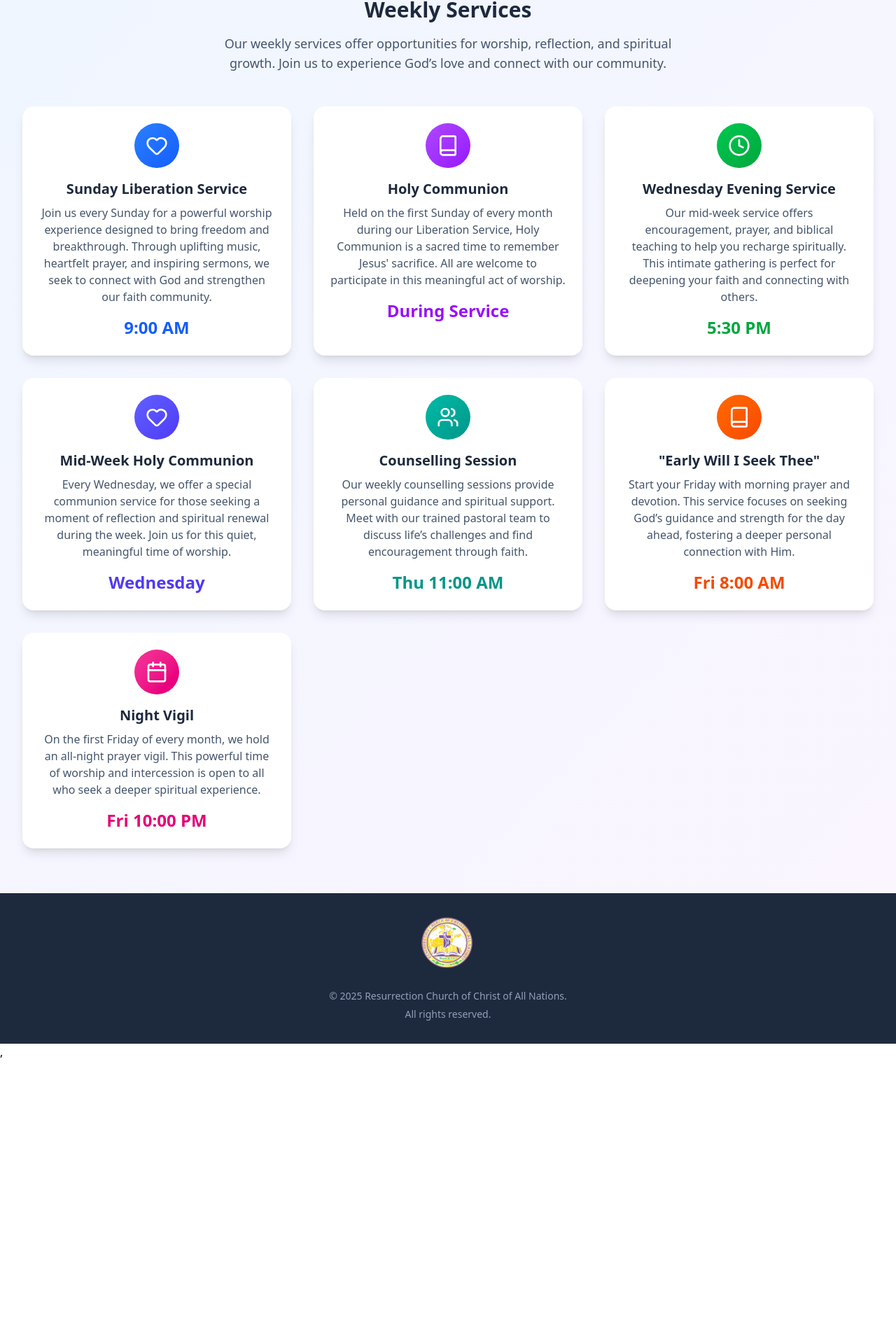
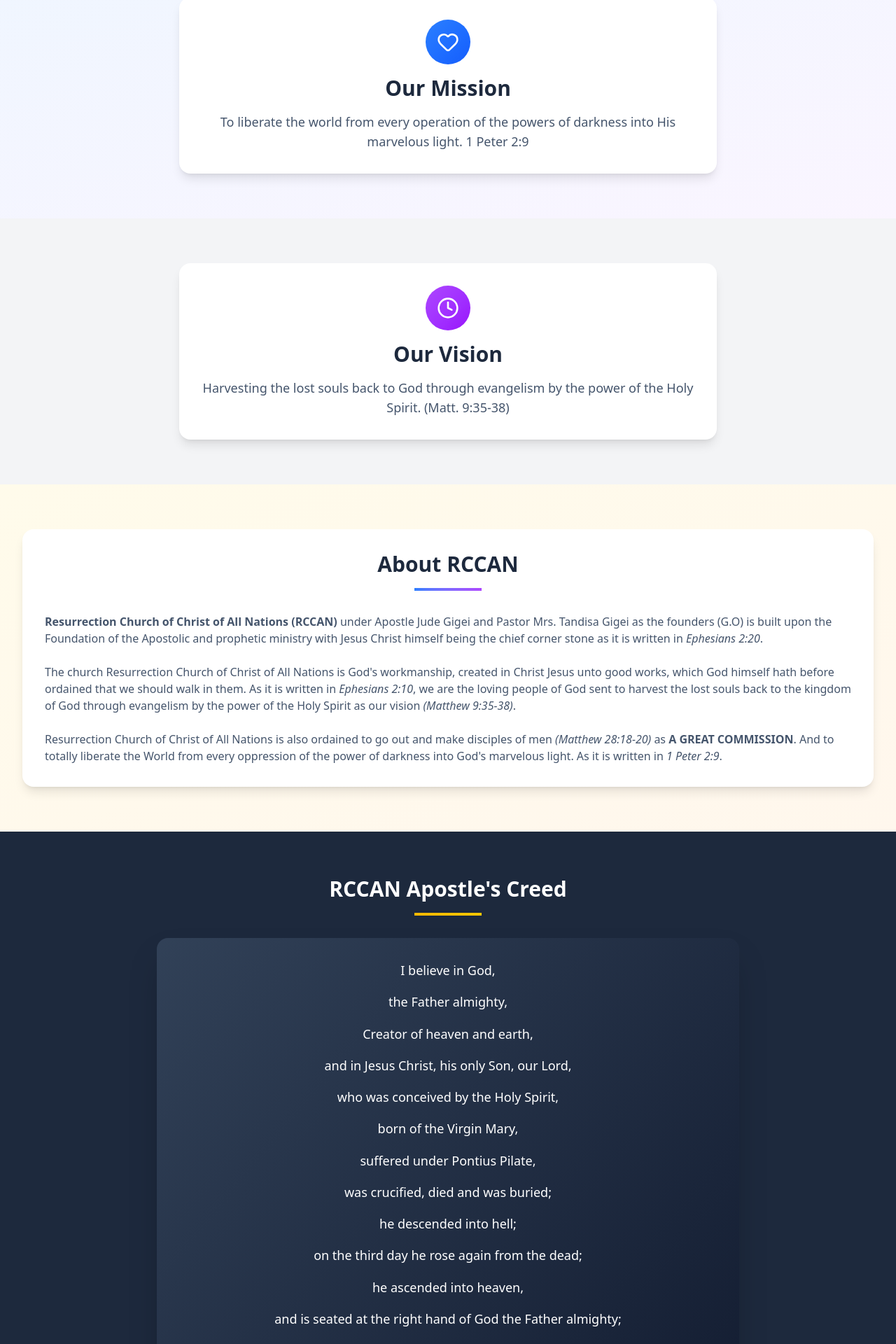
Before and after one commit to FavourShah/RCCAN-SITE, a React (Vite) app: page /about in a window 1280 px wide. Shown: the part 628-2548 px from the top of the page at 70% size. Before the commit the page ends 2143 px from the top, so only its background shows below. Built offline with nearby package versions, Linux system fonts and the light colour scheme.

Commit message:
another fix with the hero section

```diff
--- a/src/pages/About.jsx
+++ b/src/pages/About.jsx
@@ -1,82 +1,23 @@
 import React, { useState, useEffect } from 'react';
-import { Link } from 'react-router-dom';
-import { Heart, Book, Clock, Users, Calendar, ChevronDown, ArrowUp } from 'lucide-react';
+import { Heart, Clock, Users, ArrowUp, ChevronDown, X, ZoomIn } from 'lucide-react';
 
-const Services = () => {
+const About = () => {
   const [currentSlide, setCurrentSlide] = useState(0);
   const [showBackToTop, setShowBackToTop] = useState(false);
+  const [modalImage, setModalImage] = useState(null);
 
   const heroSlides = [
-    {
-      title: "Worship With Us",
-      subtitle: "Join our vibrant services to experience God’s love and community.",
-      image: "/images/service2.jpg"
-    },
 
     {
-      title: "Gather in Faith",
-      subtitle: "Discover our weekly events designed to uplift and inspire.",
-      image: "/images/service2.jpg"
-    }
-  ];
-
-  const services = [
-    {
-      title: "Sunday Liberation Service",
-      description: "Join us every Sunday for a powerful worship experience designed to bring freedom and breakthrough. Through uplifting music, heartfelt prayer, and inspiring sermons, we seek to connect with God and strengthen our faith community.",
-      time: "9:00 AM",
-      icon: <Heart className="w-8 h-8 text-white" />,
-      color: "from-blue-500 to-blue-600",
-      textColor: "text-blue-600",
+      title: "Our Mission in Faith",
+      subtitle: "Liberating the world into His marvelous light",
+      image: "/images/about1.jpg"
     },
     {
-      title: "Holy Communion",
-      description: "Held on the first Sunday of every month during our Liberation Service, Holy Communion is a sacred time to remember Jesus' sacrifice. All are welcome to participate in this meaningful act of worship.",
-      time: "During Service",
-      icon: <Book className="w-8 h-8 text-white" />,
-      color: "from-purple-500 to-purple-600",
-      textColor: "text-purple-600",
-    },
-    {
-      title: "Wednesday Evening Service",
-      description: "Our mid-week service offers encouragement, prayer, and biblical teaching to help you recharge spiritually. This intimate gathering is perfect for deepening your faith and connecting with others.",
-      time: "5:30 PM",
-      icon: <Clock className="w-8 h-8 text-white" />,
-      color: "from-green-500 to-green-600",
-      textColor: "text-green-600",
-    },
-    {
-      title: "Mid-Week Holy Communion",
-      description: "Every Wednesday, we offer a special communion service for those seeking a moment of reflection and spiritual renewal during the week. Join us for this quiet, meaningful time of worship.",
-      time: "Wednesday",
-      icon: <Heart className="w-8 h-8 text-white" />,
-      color: "from-indigo-500 to-indigo-600",
-      textColor: "text-indigo-600",
-    },
-    {
-      title: "Counselling Session",
-      description: "Our weekly counselling sessions provide personal guidance and spiritual support. Meet with our trained pastoral team to discuss life’s challenges and find encouragement through faith.",
-      time: "Thu 11:00 AM",
-      icon: <Users className="w-8 h-8 text-white" />,
-      color: "from-teal-500 to-teal-600",
-      textColor: "text-teal-600",
-    },
-    {
-      title: '"Early Will I Seek Thee"',
-      description: "Start your Friday with morning prayer and devotion. This service focuses on seeking God’s guidance and strength for the day ahead, fostering a deeper personal connection with Him.",
-      time: "Fri 8:00 AM",
-      icon: <Book className="w-8 h-8 text-white" />,
-      color: "from-orange-500 to-orange-600",
-      textColor: "text-orange-600",
-    },
-    {
-      title: "Night Vigil",
-      description: "On the first Friday of every month, we hold an all-night prayer vigil. This powerful time of worship and intercession is open to all who seek a deeper spiritual experience.",
-      time: "Fri 10:00 PM",
-      icon: <Calendar className="w-8 h-8 text-white" />,
-      color: "from-pink-500 to-pink-600",
-      textColor: "text-pink-600",
-    },
+      title: "Join Our Family",
+      subtitle: "Growing together through worship and service",
+      image: "/images/about1.jpg"
+    }
   ];
 
   useEffect(() => {
@@ -98,10 +39,18 @@ const Services = () => {
     window.scrollTo({ top: 0, behavior: 'smooth' });
   };
 
+  const openModal = (imageSrc, name, title) => {
+    setModalImage({ src: imageSrc, name, title });
+  };
+
+  const closeModal = () => {
+    setModalImage(null);
+  };
+
   return (
     <div className="min-h-screen bg-gray-50 pt-20">
       {/* Hero Section */}
-  <section id="about-hero" className="relative h-[60vh] flex items-center justify-center overflow-hidden">
+      <section id="about-hero" className="relative h-[60vh] flex items-center justify-center overflow-hidden">
         <div
           className="absolute inset-0 bg-cover bg-center bg-no-repeat transition-all duration-1000"
           style={{
@@ -116,7 +65,6 @@ const Services = () => {
           <p className="text-lg md:text-xl max-w-3xl mx-auto mb-8 opacity-90 animate-fade-in-up">
             {heroSlides[currentSlide].subtitle}
           </p>
-
         </div>
         <div className="absolute bottom-8 left-1/2 transform -translate-x-1/2 flex space-x-2">
           {heroSlides.map((_, index) => (
@@ -132,34 +80,230 @@ const Services = () => {
         <ChevronDown className="absolute bottom-8 left-1/2 transform -translate-x-1/2 w-8 h-8 text-white animate-bounce" />
       </section>
 
-      {/* Weekly Services Section */}
+      {/* Mission Section */}
       <section className="py-16 bg-gradient-to-br from-blue-50 to-purple-50">
         <div className="max-w-7xl mx-auto px-4 sm:px-6 lg:px-8">
-          <div className="text-center mb-12">
-            <h2 className="text-3xl font-bold text-slate-800 mb-4">Weekly Services</h2>
-            <p className="text-lg text-slate-600 max-w-2xl mx-auto">
-              Our weekly services offer opportunities for worship, reflection, and spiritual growth. Join us to experience God’s love and connect with our community.
+          <div className="bg-white rounded-2xl p-8 shadow-lg max-w-3xl mx-auto text-center">
+            <div className="w-16 h-16 bg-gradient-to-br from-blue-500 to-blue-600 rounded-full flex items-center justify-center mx-auto mb-4">
+              <Heart className="w-8 h-8 text-white" />
+            </div>
+            <h2 className="text-3xl font-bold text-slate-800 mb-4">Our Mission</h2>
+            <p className="text-lg text-slate-600">
+              To liberate the world from every operation of the powers of darkness into His marvelous light. 1 Peter 2:9
             </p>
-          </div>
-          <div className="grid grid-cols-1 md:grid-cols-2 lg:grid-cols-3 gap-8">
-            {services.map((service, index) => (
-              <div
-                key={index}
-                className="bg-white rounded-2xl p-6 shadow-lg hover:shadow-xl transition-shadow text-center"
-              >
-                <div
-                  className={`w-16 h-16 bg-gradient-to-br ${service.color} rounded-full flex items-center justify-center mx-auto mb-4`}
-                >
-                  {service.icon}
-                </div>
-                <h3 className="text-xl font-bold text-slate-800 mb-2">{service.title}</h3>
-                <p className="text-slate-600 mb-4">{service.description}</p>
-                <p className={`text-2xl font-bold ${service.textColor}`}>{service.time}</p>
-              </div>
-            ))}
           </div>
         </div>
       </section>
+
+      {/* Vision Section */}
+      <section className="py-16 bg-gray-100">
+        <div className="max-w-7xl mx-auto px-4 sm:px-6 lg:px-8">
+          <div className="bg-white rounded-2xl p-8 shadow-lg max-w-3xl mx-auto text-center">
+            <div className="w-16 h-16 bg-gradient-to-br from-purple-500 to-purple-600 rounded-full flex items-center justify-center mx-auto mb-4">
+              <Clock className="w-8 h-8 text-white" />
+            </div>
+            <h2 className="text-3xl font-bold text-slate-800 mb-4">Our Vision</h2>
+            <p className="text-lg text-slate-600">
+              Harvesting the lost souls back to God through evangelism by the power of the Holy Spirit. (Matt. 9:35-38)
+            </p>
+          </div>
+        </div>
+      </section>
+
+      {/* About RCCAN Section */}
+      <section className="py-16 bg-gradient-to-br from-amber-50 to-orange-50">
+        <div className="max-w-7xl mx-auto px-4 sm:px-6 lg:px-8">
+          <div className="bg-white rounded-2xl p-8 shadow-lg">
+            <div className="text-center mb-8">
+              <h2 className="text-3xl font-bold text-slate-800 mb-4">About RCCAN</h2>
+              <div className="w-24 h-1 bg-gradient-to-r from-blue-500 to-purple-500 mx-auto"></div>
+            </div>
+            <div className="prose prose-lg max-w-none text-slate-600 space-y-6">
+              <p>
+                <strong>Resurrection Church of Christ of All Nations (RCCAN)</strong> under Apostle Jude Gigei and Pastor Mrs. Tandisa Gigei as the founders (G.O) is built upon the Foundation of the Apostolic and prophetic ministry with Jesus Christ himself being the chief corner stone as it is written in <em>Ephesians 2:20</em>.
+              </p>
+              <p>
+                The church Resurrection Church of Christ of All Nations is God's workmanship, created in Christ Jesus unto good works, which God himself hath before ordained that we should walk in them. As it is written in <em>Ephesians 2:10</em>, we are the loving people of God sent to harvest the lost souls back to the kingdom of God through evangelism by the power of the Holy Spirit as our vision <em>(Matthew 9:35-38)</em>.
+              </p>
+              <p>
+                Resurrection Church of Christ of All Nations is also ordained to go out and make disciples of men <em>(Matthew 28:18-20)</em> as <strong>A GREAT COMMISSION</strong>. And to totally liberate the World from every oppression of the power of darkness into God's marvelous light. As it is written in <em>1 Peter 2:9</em>.
+              </p>
+            </div>
+          </div>
+        </div>
+      </section>
+
+      {/* Apostle's Creed Section */}
+      <section className="py-16 bg-slate-800 text-white">
+        <div className="max-w-4xl mx-auto px-4 sm:px-6 lg:px-8">
+          <div className="text-center mb-8">
+            <h2 className="text-3xl font-bold mb-4">RCCAN Apostle's Creed</h2>
+            <div className="w-24 h-1 bg-gradient-to-r from-amber-400 to-yellow-400 mx-auto"></div>
+          </div>
+          <div className="bg-gradient-to-br from-slate-700 to-slate-900 rounded-2xl p-8 shadow-2xl">
+            <div className="text-center space-y-4 text-lg leading-relaxed">
+              <p>I believe in God,</p>
+              <p>the Father almighty,</p>
+              <p>Creator of heaven and earth,</p>
+              <p>and in Jesus Christ, his only Son, our Lord,</p>
+              <p>who was conceived by the Holy Spirit,</p>
+              <p>born of the Virgin Mary,</p>
+              <p>suffered under Pontius Pilate,</p>
+              <p>was crucified, died and was buried;</p>
+              <p>he descended into hell;</p>
+              <p>on the third day he rose again from the dead;</p>
+              <p>he ascended into heaven,</p>
+              <p>and is seated at the right hand of God the Father almighty;</p>
+              <p>from there he will come to judge the living and the dead.</p>
+              <p className="mt-6">I believe in the Holy Spirit,</p>
+              <p>the holy pentecostal Church,</p>
+              <p>the communion of saints,</p>
+              <p>the forgiveness of sins,</p>
+              <p>the resurrection of the body,</p>
+              <p>and life everlasting.</p>
+              <div className="mt-8 text-amber-400 font-bold text-xl">
+                <p>Shalom, Shalom, Shalom</p>
+                <p>Amen</p>
+              </div>
+            </div>
+          </div>
+        </div>
+      </section>
+
+      {/* Leadership Section */}
+      <section className="py-16">
+        <div className="max-w-7xl mx-auto px-4 sm:px-6 lg:px-8">
+          <div className="text-center mb-12">
+            <div className="w-16 h-16 bg-gradient-to-br from-teal-500 to-teal-600 rounded-full flex items-center justify-center mx-auto mb-4">
+              <Users className="w-8 h-8 text-white" />
+            </div>
+            <h2 className="text-3xl font-bold text-slate-800 mb-4">Our Leadership</h2>
+          </div>
+
+          {/* All Leaders Grid */}
+          <div className="flex flex-col items-center space-y-8">
+            {/* Lead Pastor - Centered */}
+            <div className="text-center bg-white rounded-2xl p-6 shadow-lg hover:shadow-xl transition-shadow w-full max-w-xs">
+              <div className="relative group cursor-pointer" onClick={() => openModal('/images/lead pastor.jpg', 'Apostle Jude Gigei', 'Lead Pastor')}>
+                <img
+                  src="/images/lead pastor.jpg"
+                  alt="Apostle Jude Gigei"
+                  className="w-48 h-48 mx-auto mb-4 rounded-xl object-cover shadow-md transition-transform duration-300 group-hover:scale-105"
+                />
+                <div className="absolute inset-0 bg-black/0 group-hover:bg-black/20 transition-all duration-300 rounded-xl flex items-center justify-center">
+                  <ZoomIn className="w-8 h-8 text-white opacity-0 group-hover:opacity-100 transition-opacity duration-300" />
+                </div>
+                <div className="absolute bottom-2 right-2 bg-blue-600 text-white text-xs px-2 py-1 rounded-full opacity-70 group-hover:opacity-100 transition-opacity">
+                  Click to view
+                </div>
+              </div>
+              <h3 className="text-xl font-bold text-slate-800 mb-2">Apostle Jude Gigei</h3>
+              <h4 className="text-base text-blue-600 font-semibold">Lead Pastor</h4>
+            </div>
+
+            {/* Other Leaders - Horizontal on Desktop, Vertical on Mobile */}
+            <div className="grid grid-cols-1 sm:grid-cols-2 lg:grid-cols-4 gap-6 justify-items-center w-full">
+              <div className="text-center bg-white rounded-2xl p-6 shadow-lg hover:shadow-xl transition-shadow w-full max-w-xs">
+                <div className="relative group cursor-pointer" onClick={() => openModal('/images/pastor-mrs.jpg')}>
+                  <img
+                    src="/images/pastor-mrs.jpg"
+                    alt=""
+                    className="w-40 h-40 mx-auto mb-4 rounded-xl object-cover shadow-md transition-transform duration-300 group-hover:scale-105"
+                  />
+                  <div className="absolute inset-0 bg-black/0 group-hover:bg-black/20 transition-all duration-300 rounded-xl flex items-center justify-center">
+                    <ZoomIn className="w-6 h-6 text-white opacity-0 group-hover:opacity-100 transition-opacity duration-300" />
+                  </div>
+                  <div className="absolute bottom-2 right-2 bg-blue-600 text-white text-xs px-2 py-1 rounded-full opacity-70 group-hover:opacity-100 transition-opacity">
+                    Click to view
+                  </div>
+                </div>
+                <h3 className="text-xl font-bold text-slate-800 mb-2">Pastor Mrs. Tandisa Gegei</h3>
+                <h4 className="text-base text-blue-600 font-semibold">Pastor</h4>
+              </div>
+
+              <div className="text-center bg-white rounded-2xl p-6 shadow-lg hover:shadow-xl transition-shadow w-full max-w-xs">
+                <div className="relative group cursor-pointer" onClick={() => openModal('/images/evangelist.jpg')}>
+                  <img
+                    src="/images/evangelist.jpg"
+                    alt=""
+                    className="w-40 h-40 mx-auto mb-4 rounded-xl object-cover shadow-md transition-transform duration-300 group-hover:scale-105"
+                  />
+                  <div className="absolute inset-0 bg-black/0 group-hover:bg-black/20 transition-all duration-300 rounded-xl flex items-center justify-center">
+                    <ZoomIn className="w-6 h-6 text-white opacity-0 group-hover:opacity-100 transition-opacity duration-300" />
+                  </div>
+                  <div className="absolute bottom-2 right-2 bg-blue-600 text-white text-xs px-2 py-1 rounded-full opacity-70 group-hover:opacity-100 transition-opacity">
+                    Click to view
+                  </div>
+                </div>
+                <h3 className="text-xl font-bold text-slate-800 mb-2">Evang. Esther Gija</h3>
+                <h4 className="text-base text-blue-600 font-semibold">Evangelist</h4>
+              </div>
+
+              <div className="text-center bg-white rounded-2xl p-6 shadow-lg hover:shadow-xl transition-shadow w-full max-w-xs">
+                <div className="relative group cursor-pointer" onClick={() => openModal('/images/disciple.jpg')}>
+                  <img
+                    src="/images/disciple.jpg"
+                    alt=""
+                    className="w-40 h-40 mx-auto mb-4 rounded-xl object-cover shadow-md transition-transform duration-300 group-hover:scale-105"
+                  />
+                  <div className="absolute inset-0 bg-black/0 group-hover:bg-black/20 transition-all duration-300 rounded-xl flex items-center justify-center">
+                    <ZoomIn className="w-6 h-6 text-white opacity-0 group-hover:opacity-100 transition-opacity duration-300" />
+                  </div>
+                  <div className="absolute bottom-2 right-2 bg-blue-600 text-white text-xs px-2 py-1 rounded-full opacity-70 group-hover:opacity-100 transition-opacity">
+                    Click to view
+                  </div>
+                </div>
+                <h3 className="text-xl font-bold text-slate-800 mb-2"> Bro. Peter Bankinkosi Kleinbooi</h3>
+                <h4 className="text-base text-blue-600 font-semibold">Disciple</h4>
+              </div>
+
+              <div className="text-center bg-white rounded-2xl p-6 shadow-lg hover:shadow-xl transition-shadow w-full max-w-xs">
+                <div className="relative group cursor-pointer" onClick={() => openModal('/images/head usher.jpg')}>
+                  <img
+                    src="/images/head usher.jpg"
+                    alt=""
+                    className="w-40 h-40 mx-auto mb-4 rounded-xl object-cover shadow-md transition-transform duration-300 group-hover:scale-105"
+                  />
+                  <div className="absolute inset-0 bg-black/0 group-hover:bg-black/20 transition-all duration-300 rounded-xl flex items-center justify-center">
+                    <ZoomIn className="w-6 h-6 text-white opacity-0 group-hover:opacity-100 transition-opacity duration-300" />
+                  </div>
+                  <div className="absolute bottom-2 right-2 bg-blue-600 text-white text-xs px-2 py-1 rounded-full opacity-70 group-hover:opacity-100 transition-opacity">
+                    Click to view
+                  </div>
+                </div>
+                <h3 className="text-xl font-bold text-slate-800 mb-2">Sis. Dorcas F. Sam</h3>
+                <h4 className="text-base text-blue-600 font-semibold">Head Usher</h4>
+              </div>
+            </div>
+          </div>
+        </div>
+      </section>
+
+      {/* Image Modal */}
+      {modalImage && (
+        <div className="fixed inset-0 bg-black/80 flex items-center justify-center z-50 p-4" onClick={closeModal}>
+          <div className="relative max-w-4xl max-h-full bg-white rounded-2xl overflow-hidden" onClick={(e) => e.stopPropagation()}>
+            <button
+              onClick={closeModal}
+              className="absolute top-4 right-4 bg-white/90 hover:bg-white text-gray-800 rounded-full p-2 z-10 transition-colors"
+              aria-label="Close modal"
+            >
+              <X className="w-6 h-6" />
+            </button>
+            <div className="p-6">
+              <img
+                src={modalImage.src}
+                alt={modalImage.name}
+                className="w-full h-auto max-h-[70vh] object-contain rounded-xl"
+              />
+              <div className="text-center mt-4">
+                <h3 className="text-2xl font-bold text-slate-800 mb-1">{modalImage.name}</h3>
+                <p className="text-lg text-blue-600 font-semibold">{modalImage.title}</p>
+              </div>
+            </div>
+          </div>
+        </div>
+      )}
 
       {/* Back to Top Button */}
       {showBackToTop && (
@@ -175,4 +319,4 @@ const Services = () => {
   );
 };
 
-export default Services;
+export default About;
```
